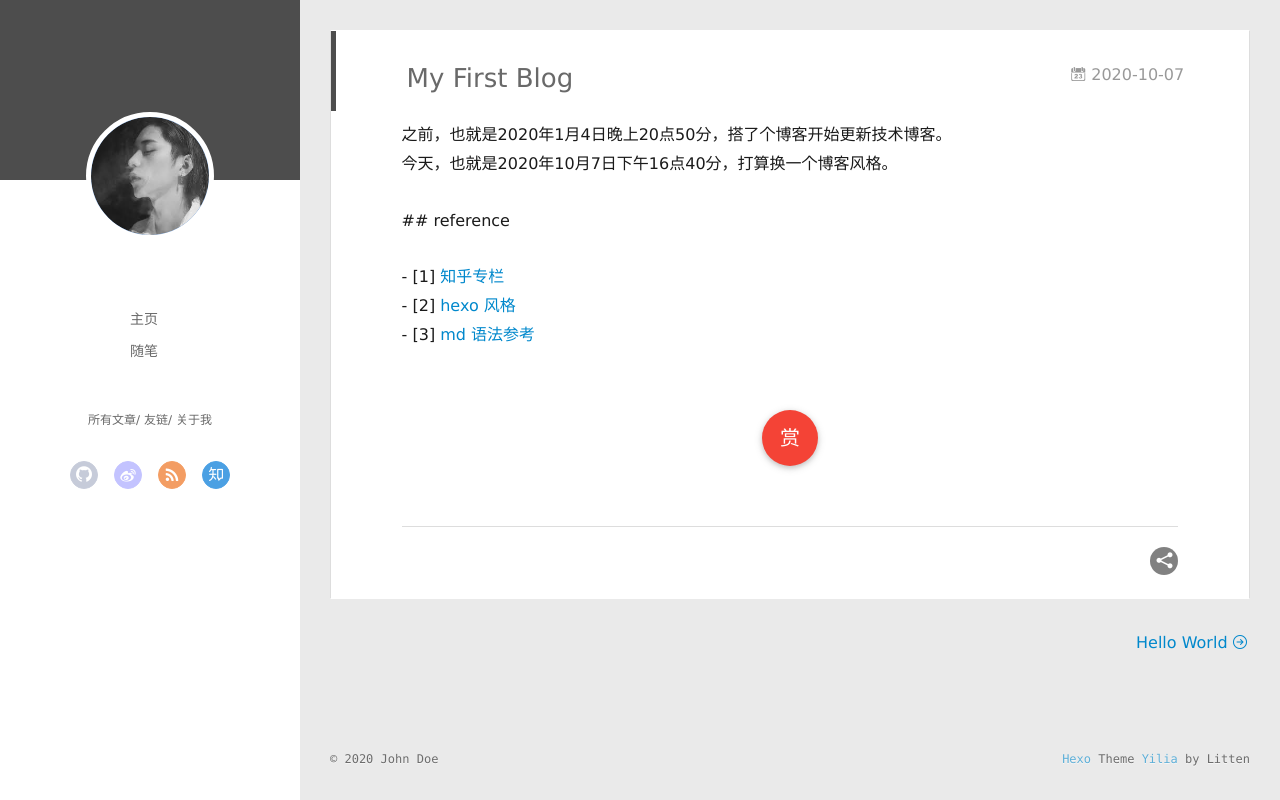
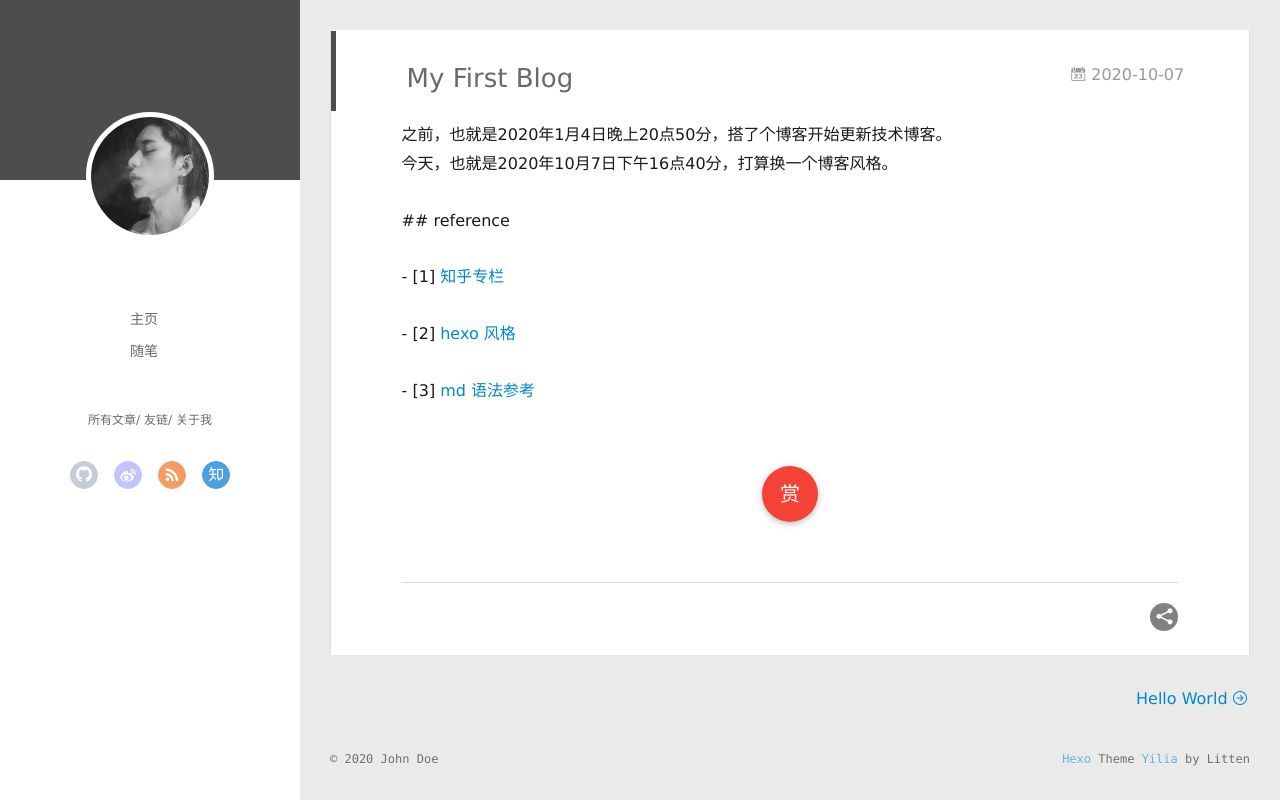
Before and after one commit to zzzzhuque/zzzzhuque.github.io, a plain HTML site: page 2020/10/07/my-first-blog/index.html in a window 1280 px wide. Drawn offline with Linux system fonts and the light colour scheme.

Commit message:
Site updated: 2020-10-07 17:44:37

```diff
--- a/2020/10/07/my-first-blog/index.html
+++ b/2020/10/07/my-first-blog/index.html
@@ -8,15 +8,15 @@
   <link rel="dns-prefetch" href="http://example.com">
   <title>My First Blog | Hexo</title>
   <meta name="viewport" content="width=device-width, initial-scale=1, maximum-scale=1">
-  <meta name="description" content="之前，也就是2020年1月4日晚上20点50分，搭了个博客开始更新技术博客。今天，也就是2020年10月7日下午16点40分，打算换一个博客风格。 ## reference - [1] 知乎专栏- [2] hexo 风格- [3] md 语法参考">
+  <meta name="description" content="之前，也就是2020年1月4日晚上20点50分，搭了个博客开始更新技术博客。今天，也就是2020年10月7日下午16点40分，打算换一个博客风格。 ## reference - [1] 知乎专栏 - [2] hexo 风格 - [3] md 语法参考">
 <meta property="og:type" content="article">
 <meta property="og:title" content="My First Blog">
 <meta property="og:url" content="http://example.com/2020/10/07/my-first-blog/index.html">
 <meta property="og:site_name" content="Hexo">
-<meta property="og:description" content="之前，也就是2020年1月4日晚上20点50分，搭了个博客开始更新技术博客。今天，也就是2020年10月7日下午16点40分，打算换一个博客风格。 ## reference - [1] 知乎专栏- [2] hexo 风格- [3] md 语法参考">
+<meta property="og:description" content="之前，也就是2020年1月4日晚上20点50分，搭了个博客开始更新技术博客。今天，也就是2020年10月7日下午16点40分，打算换一个博客风格。 ## reference - [1] 知乎专栏 - [2] hexo 风格 - [3] md 语法参考">
 <meta property="og:locale" content="en_US">
 <meta property="article:published_time" content="2020-10-07T08:38:37.000Z">
-<meta property="article:modified_time" content="2020-10-07T09:02:42.205Z">
+<meta property="article:modified_time" content="2020-10-07T09:44:19.226Z">
 <meta property="article:author" content="John Doe">
 <meta name="twitter:card" content="summary">
 
@@ -176,7 +176,9 @@
 
         <p>之前，也就是2020年1月4日晚上20点50分，搭了个博客开始更新技术博客。<br>今天，也就是2020年10月7日下午16点40分，打算换一个博客风格。</p>
 <p>## reference</p>
-<p>- [1] <a target="_blank" rel="noopener" href="https://zhuanlan.zhihu.com/p/26625249">知乎专栏</a><br>- [2] <a target="_blank" rel="noopener" href="https://github.com/litten/hexo-theme-yilia">hexo 风格</a><br>- [3] <a target="_blank" rel="noopener" href="https://blog.csdn.net/u012349679/article/details/103815049">md 语法参考</a></p>
+<p>- [1] <a target="_blank" rel="noopener" href="https://zhuanlan.zhihu.com/p/26625249">知乎专栏</a></p>
+<p>- [2] <a target="_blank" rel="noopener" href="https://github.com/litten/hexo-theme-yilia">hexo 风格</a></p>
+<p>- [3] <a target="_blank" rel="noopener" href="https://blog.csdn.net/u012349679/article/details/103815049">md 语法参考</a></p>
 
 
 
```
Also changed, not shown: index.html (+3 -1 lines).
